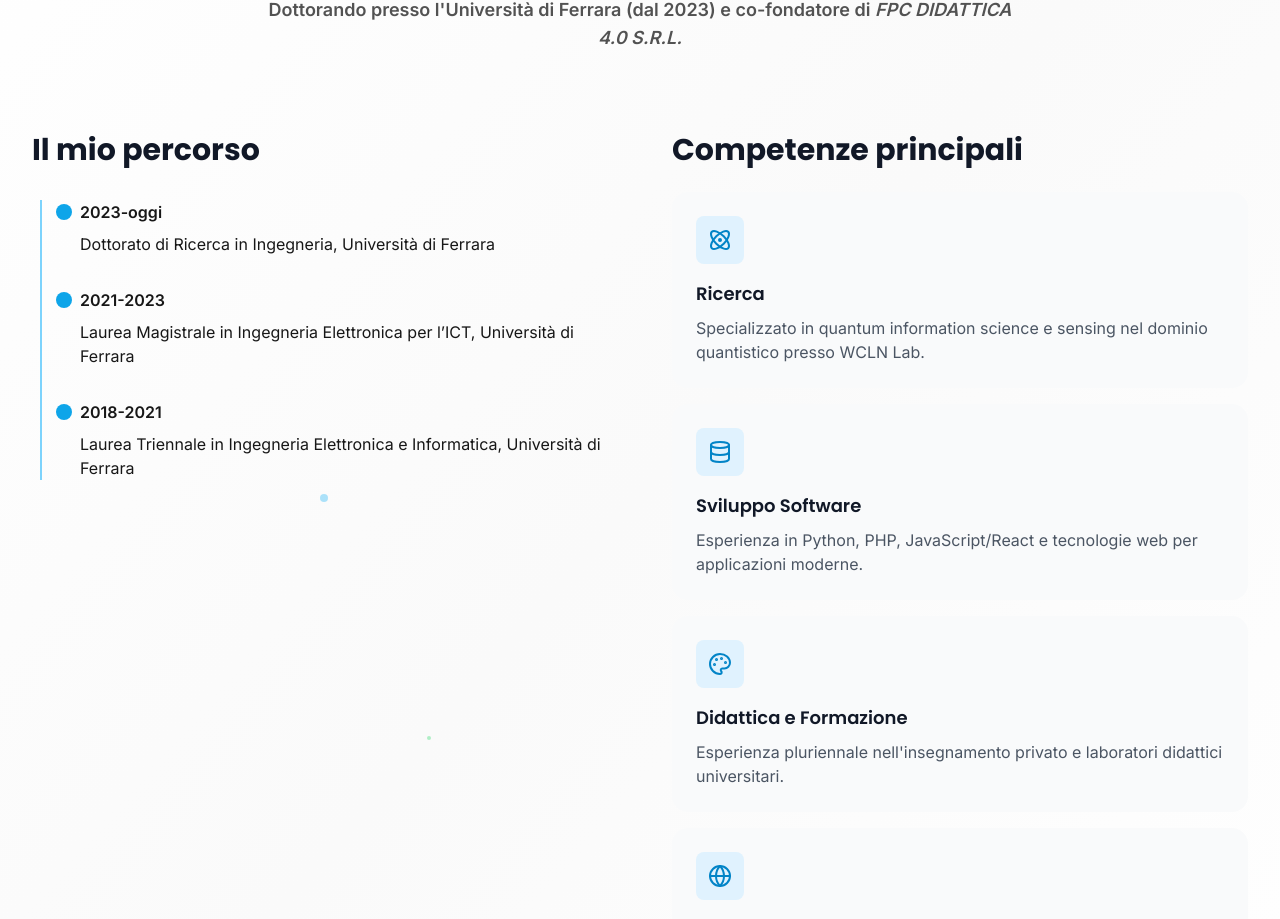
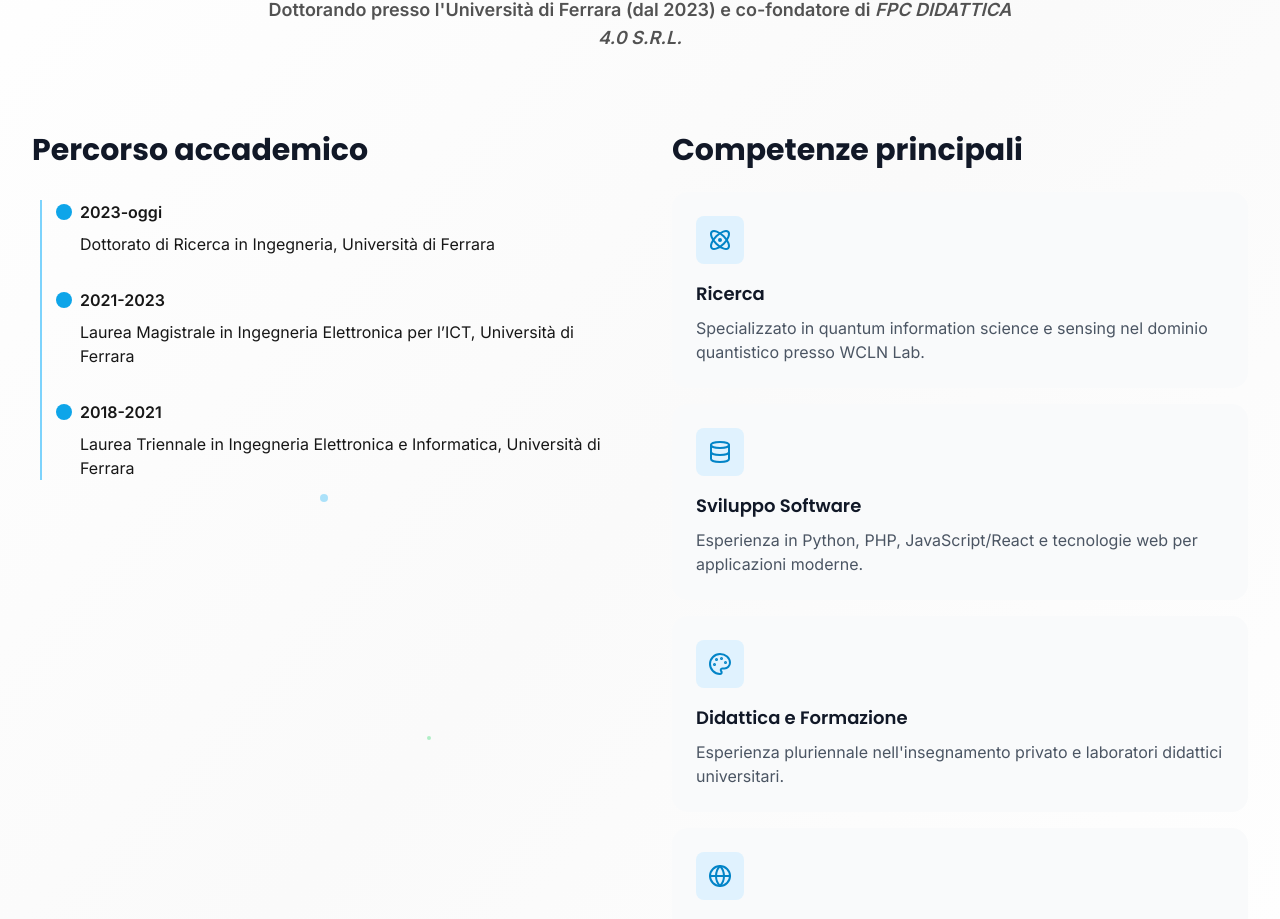
Before and after one commit to FForzano/FForzano.github.io, a React (Vite) app: page / in a window 1280 px wide. Shown: the part 1140-2059 px from the top of the page. Built offline with nearby package versions, Linux system fonts and the light colour scheme.

Commit message:
feat: update Italian translations in About section for accuracy and clarity

```diff
--- a/src/translations/index.js
+++ b/src/translations/index.js
@@ -22,6 +22,7 @@ export const translations = {
 
     // About Section
     about: {
+      journeyTitle: 'Percorso accademico',
       featuresTitle: 'Competenze principali',
       timeline: [
         {
@@ -39,12 +40,6 @@ export const translations = {
       ],
       title: 'Chi sono',
       subtitle: '**Mi chiamo Federico Forzano**\n\nDottorando presso l\'Università di Ferrara (dal 2023) e co-fondatore di *FPC DIDATTICA 4.0 S.R.L.*',
-      journeyTitle: 'Il mio percorso',
-      journeyText: [
-        'Attualmente sono dottorando nel [Quantum Information Laboratory (QI Lab)](https://wcln.unife.it) dell\'[Università degli studi di Ferrara](https://unife.it), dove mi occupo di quantum information science con particolare interesse per il sensing quantistico. Parallelamente, sono socio fondatore di FPC DIDATTICA 4.0 S.R.L. e ho esperienza pluriennale nell\'insegnamento.',
-        'Ho conseguito la Laurea Magistrale in Ingegneria Elettronica per l\'ICT con 110/110 e lode presso l\'Università di Ferrara con tesi intitolata *Analysis of quantum illumination systems*.',
-        'Al di fuori del lavoro, mi appassiona suonare la chitarra e andare a vela.'
-      ],
       workTogether: 'Lavoriamo insieme',
       cta: 'Contattami',
       features: {
@@ -377,19 +372,29 @@ export const translations = {
 
     // About Section
     about: {
+      journeyTitle: 'Academic Journey',
+      featuresTitle: 'Main skills',
+      timeline: [
+        {
+          years: '2023-now',
+          title: 'PhD in Engineering, University of Ferrara'
+        },
+        {
+          years: '2021-2023',
+          title: 'Master’s Degree in Electronic Engineering for ICT, University of Ferrara'
+        },
+        {
+          years: '2018-2021',
+          title: 'Bachelor’s Degree in Electronic and Computer Engineering, University of Ferrara'
+        }
+      ],
       title: 'About me',
-      subtitle: 'I\'m Federico Forzano, PhD student at the University of Ferrara in the engineering department, specialized in quantum information science and quantum domain sensing. I combine academic research with passion for software development and education.',
-      journeyTitle: 'My journey',
-      journeyText: [
-        'I obtained my Master\'s Degree in Electronic Engineering for ICT with 110/110 cum laude at the University of Ferrara, specializing in quantum communication systems and signal analysis.',
-        'I\'m currently a PhD student at the Wireless Communication and Localization Networks (WCLN) Laboratory, where I work on quantum information science and quantum sensing. At the same time, I\'m a founding partner of FPC DIDATTICA 4.0 S.R.L. and have several years of teaching experience.',
-        'My experience ranges from theoretical research to practical programming, with skills in Python, PHP, JavaScript/React and modern web technologies. I\'m passionate about technological innovation and knowledge sharing.'
-      ],
+      subtitle: '**My name is Federico Forzano**\n\nPhD student at the University of Ferrara (since 2023) and co-founder of *FPC DIDATTICA 4.0 S.R.L.*',
       workTogether: 'Let\'s work together',
       cta: 'Contact me',
       features: {
         quantum: {
-          title: 'Quantum Research',
+          title: 'Research',
           description: 'Specialized in quantum information science and quantum domain sensing at WCLN Lab.'
         },
         development: {
@@ -435,13 +440,13 @@ export const translations = {
         },
         {
           period: '2021 - 2023',
-          degree: 'Master\'s Degree in Electronic Engineering for ICT',
+          degree: 'Master’s Degree in Electronic Engineering for ICT',
           institution: 'University of Ferrara',
           description: '110/110 cum laude - Thesis: Analysis of quantum illumination systems'
         },
         {
           period: '2018 - 2021',
-          degree: 'Bachelor\'s Degree in Electronic and Computer Engineering',
+          degree: 'Bachelor’s Degree in Electronic and Computer Engineering',
           institution: 'University of Ferrara',
           description: '110/110 cum laude - Thesis: On the Design of Quantum Communication Systems'
         }
```
Also changed, not shown: 1 other file (tests, documents, lock files or other folders).
